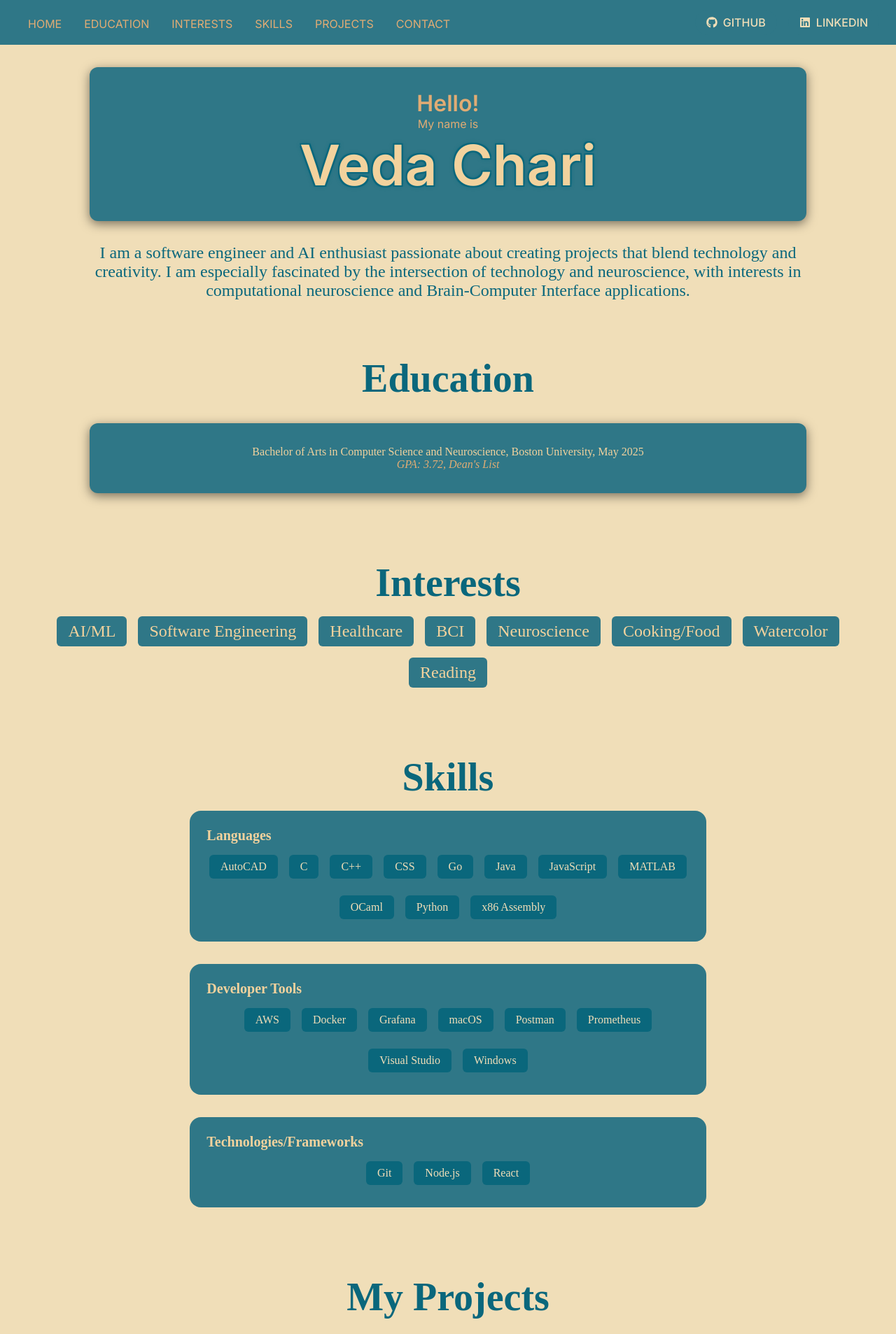
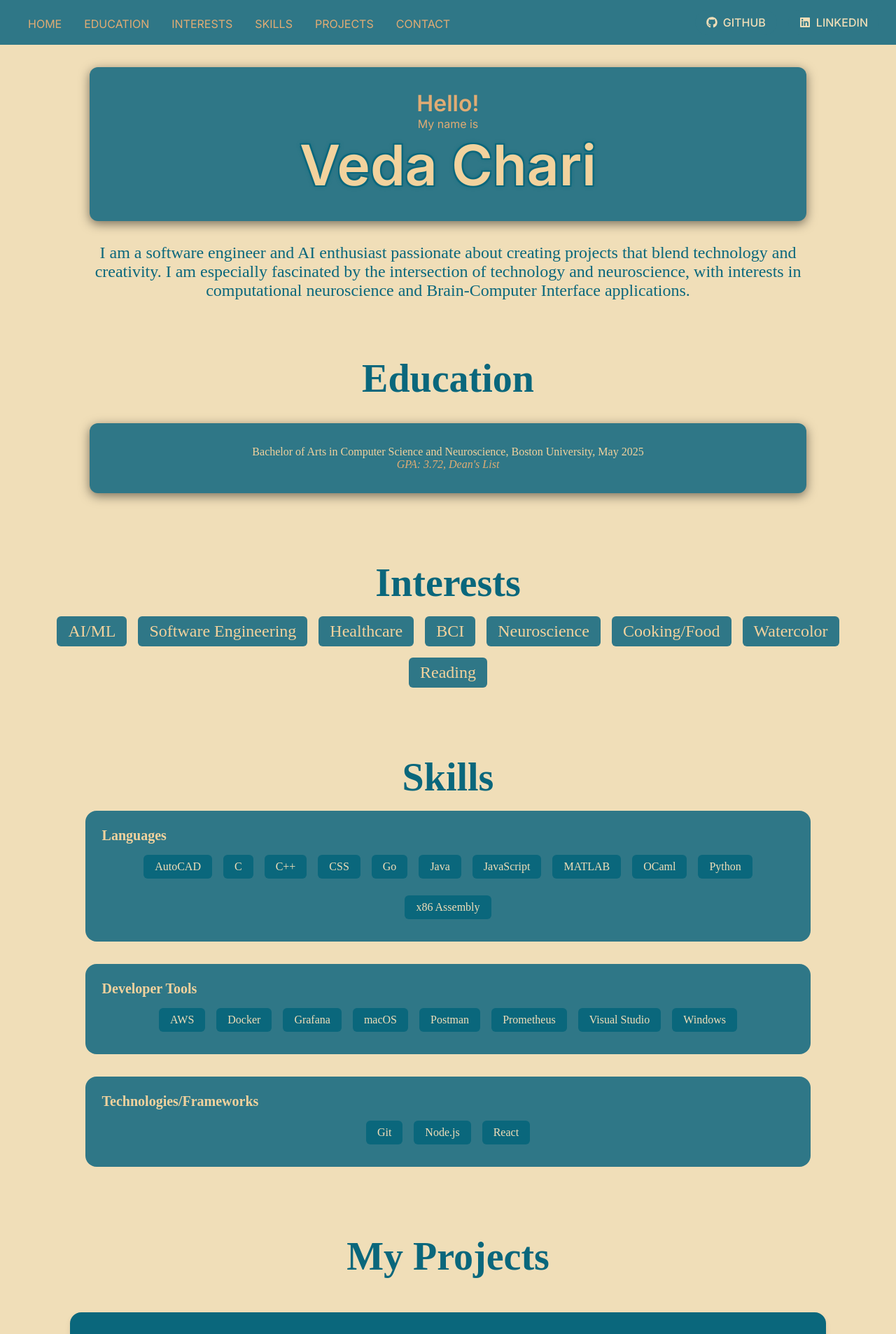
Before and after one commit to vedachari/vedachari.github.io, a React (Vite) app: page / in a window 1280 px wide. Shown: the top 1907 px of the page at 70% size. Built offline with nearby package versions, Linux system fonts and the light colour scheme.

Commit message:
Changed Skills box sizes

```diff
--- a/src/styles/Skills.css
+++ b/src/styles/Skills.css
@@ -36,7 +36,7 @@
   display: flex;
   flex-wrap: wrap;
   justify-content: center;
-  width: 80%;
+  /* width: 90%; */
   gap: 2rem;
 }
 
@@ -45,7 +45,7 @@
   color: var(--secondary-light);
   padding: 1.5rem;
   border-radius: 1rem;
-  width: 80%;
+  width: 90%;
   text-align: left;
 }
 
```
